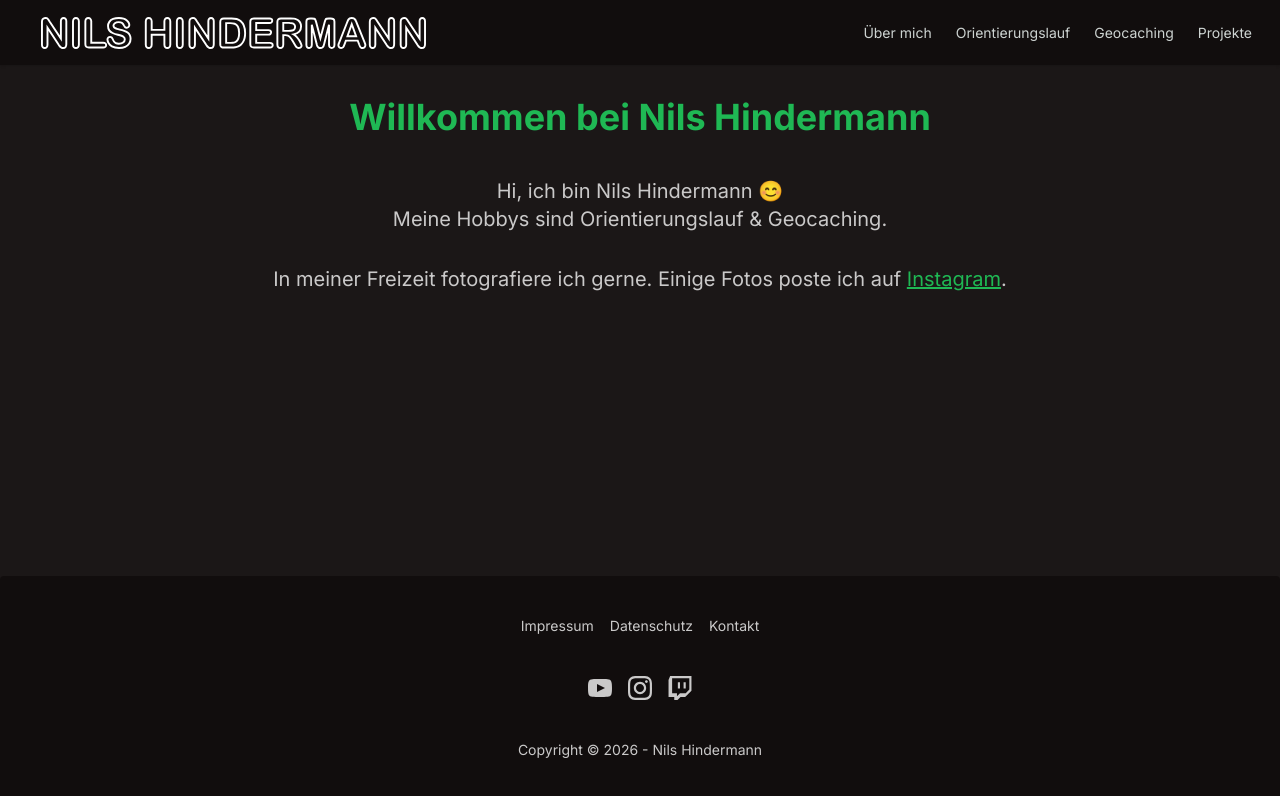
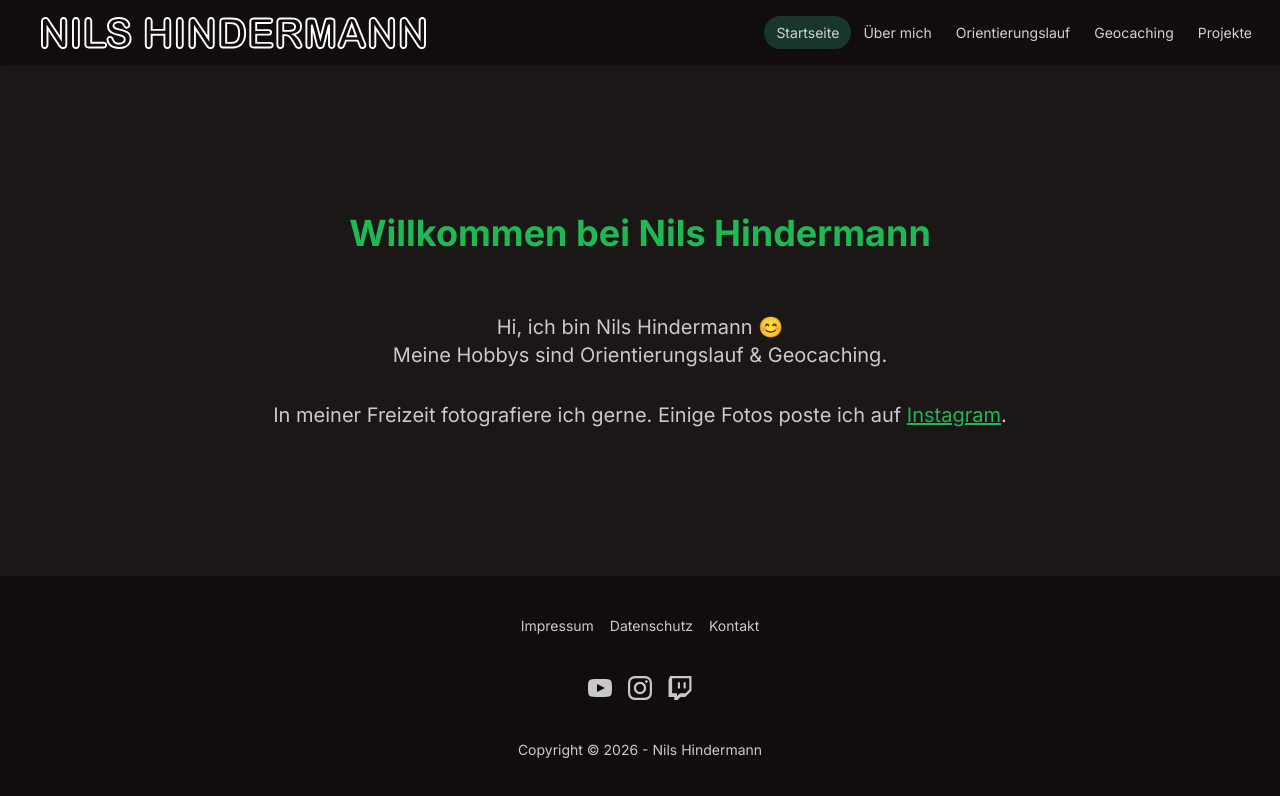
Before and after one commit to nilshindermann/nilsh.ch, a Next.js app: page / in a window 1280 px wide. Shown: the top 796 px of the page. Built offline with nearby package versions, Linux system fonts and the light colour scheme.

Commit message:
Update layout

```diff
--- a/app/(default)/layout.tsx
+++ b/app/(default)/layout.tsx
@@ -8,13 +8,11 @@ export default function DefaultLayout({
     children: React.ReactNode;
 }): React.ReactNode {
     return (
-        <div className="flex min-h-screen flex-col">
-            <Navbar>
-                <main className="mx-auto w-full p-8 lg:container">
-                    {children}
-                </main>
-            </Navbar>
+        <Navbar>
+            <main className="mx-auto w-full grow p-8 lg:container">
+                {children}
+            </main>
             <Footer />
-        </div>
+        </Navbar>
     );
 }
--- a/app/(default)/page.tsx
+++ b/app/(default)/page.tsx
@@ -3,7 +3,7 @@ import Link from '@/components/link';
 
 export default function Home(): ReactElement {
     return (
-        <div className="text-center">
+        <div className="flex h-full flex-col items-center justify-center text-center">
             <h1>Willkommen bei Nils&nbsp;Hindermann</h1>
             <p className="mt-10 text-xl">
                 Hi, ich bin Nils Hindermann 😊
--- a/components/navbar.tsx
+++ b/components/navbar.tsx
@@ -2,13 +2,13 @@
 
 import { usePathname } from 'next/navigation';
 import Image from 'next/image';
-import React, { ReactElement } from 'react';
+import React from 'react';
 import Link from '@/components/link';
 
 import logo from '@/app/assets/nilshindermann_logo.svg';
 
 interface NavbarProps {
-    children: ReactElement;
+    children: React.ReactNode;
 }
 
 interface NavLink {
@@ -18,6 +18,10 @@ interface NavLink {
 }
 
 const links: NavLink[] = [
+    {
+        href: '/',
+        displayName: 'Startseite',
+    },
     {
         href: '/about',
         displayName: 'Über mich',
@@ -36,10 +40,17 @@ const links: NavLink[] = [
     },
 ];
 
-export default function Navbar(props: NavbarProps): ReactElement {
-    const pathname = usePathname();
+export default function Navbar(props: NavbarProps): React.ReactElement {
+    const pathname: string = usePathname();
 
-    const renderNavLink = (link: NavLink): ReactElement => {
+    const [drawerOpen, setDrawerOpen] = React.useState(false);
+
+    React.useEffect(() => {
+        // Close drawer when route changes
+        setDrawerOpen(false);
+    }, [pathname]);
+
+    const renderNavLink = (link: NavLink): React.ReactElement => {
         return (
             <li key={link.href}>
                 {(link.children && (
@@ -75,8 +86,14 @@ export default function Navbar(props: NavbarProps): ReactElement {
 
     return (
         <div className="drawer flex flex-1 flex-col">
-            <input id="nav-drawer" type="checkbox" className="drawer-toggle" />
-            <div className="drawer-content flex flex-col">
+            <input
+                id="nav-drawer"
+                type="checkbox"
+                className="drawer-toggle"
+                checked={drawerOpen}
+                onChange={(e) => setDrawerOpen(e.target.checked)}
+            />
+            <div className="drawer-content flex h-dvh flex-col">
                 <nav className="navbar bg-base-300 shadow-sm">
                     <div className="mx-auto flex w-full items-center lg:container">
                         <div className="flex-none lg:hidden">
```
